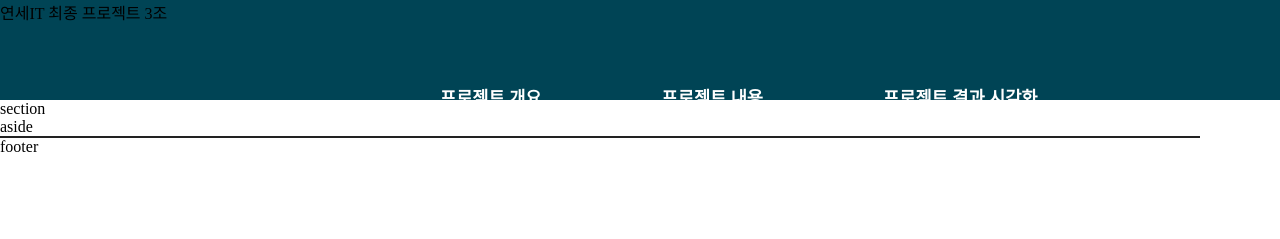
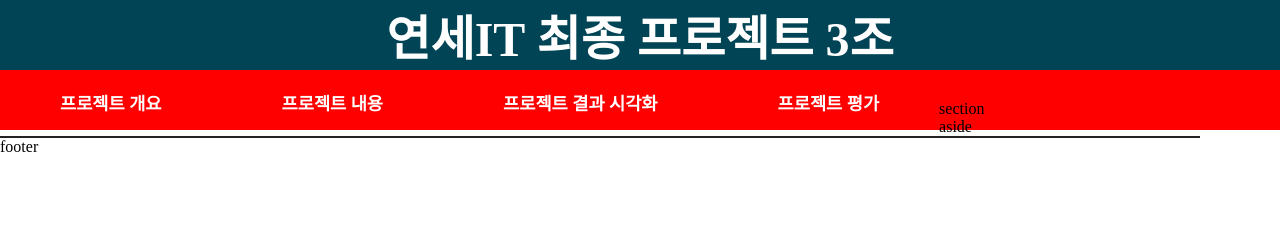
Before and after one commit to jwater000/bag, a plain HTML site: page index.html in a window 1280 px wide. Drawn offline with Linux system fonts and the light colour scheme.

Commit message:
Update structure.css

```diff
--- a/structure.css
+++ b/structure.css
@@ -1,4 +1,57 @@
 @import url('https://fonts.googleapis.com/css2?family=Merienda:wght@700&display=swap');
+
+
+/*********************************/
+/* 헤더 영역 - 로고와 내비게이션 */
+/*********************************/
+
+header{
+
+  width:100%;    /*  너비 */
+  height:100px;   /* 높이 */
+  background-color:#045;
+  text-align: center;
+}
+
+/* 내비게이션 */
+header nav {
+  margin: 0 auto;
+  background-color: red;
+}
+
+#topMenu {
+  height:60px;
+}
+#topMenu > li {
+  float:left;  /* 메뉴 항목을 왼쪽으로 플로팅 */
+  position: relative;
+}
+#topMenu > li > a{
+  display:block;  /* 링크 텍스트는 블록으로 */
+  font-size:1.1em;
+  color:#fff;  /* 글자 색 */
+  font-weight:600;  /* 글자 굵기 */
+  padding:20px 60px;  /* 패딩 */
+}
+#topMenu > li > a:hover {
+  color:#1fa8f8;
+  text-shadow:0 -2px #222;
+}
+
+header > .subject {
+  display:inline;
+  font-size:3em;
+  color:#fff;  /* 글자 색 */
+  font-weight:600;  /* 글자 굵기 */
+  padding:20px 60px;  /* 패딩 */
+
+}
+
+
+
+
+
+
 
 * {
   margin:0;   /* 마진 리셋 */
@@ -11,9 +64,7 @@ a {
 ul {
   list-style: none;
 }
-.textbox {
-  border:1px solid black;
-}
+
 
 #start {
   font-size: larger;
@@ -33,15 +84,7 @@ ul {
   background-color: #fff;
 }
 
-/*********************************/
-/* 헤더 영역 - 로고와 내비게이션 */
-/*********************************/
 
-header{
-  width:100%;    /*  너비 */
-  height:100px;   /* 높이 */
-  background-color:#045;
-}
 
 /* 로고 */
 #logo{
@@ -59,31 +102,7 @@ header{
   text-shadow:0 -1px 0 #222;  /* 그림자 색 */
 }
 
-/* 내비게이션 */
-nav{
-  float:right;   /* 오른쪽으로 플로팅 */
-  width:900px;   /*   너비 */
-  height:100px;   /* 메뉴 영역 높이 */
-  padding-top:40px;  /* 메뉴를 아래로 내리기 위해 */
-}
-#topMenu {
-  height:60px;
-}
-#topMenu > li {
-  float:left;  /* 메뉴 항목을 왼쪽으로 플로팅 */
-  position: relative;
-}
-#topMenu > li > a{
-  display:block;  /* 링크 텍스트는 블록으로 */
-  font-size:1.1em;
-  color:#fff;  /* 글자 색 */
-  font-weight:600;  /* 글자 굵기 */
-  padding:20px 60px;  /* 패딩 */
-}
-#topMenu > li > a:hover {
-  color:#1fa8f8;
-  text-shadow:0 -2px #222;
-}
+
 
 
 /* 본문 */
```
